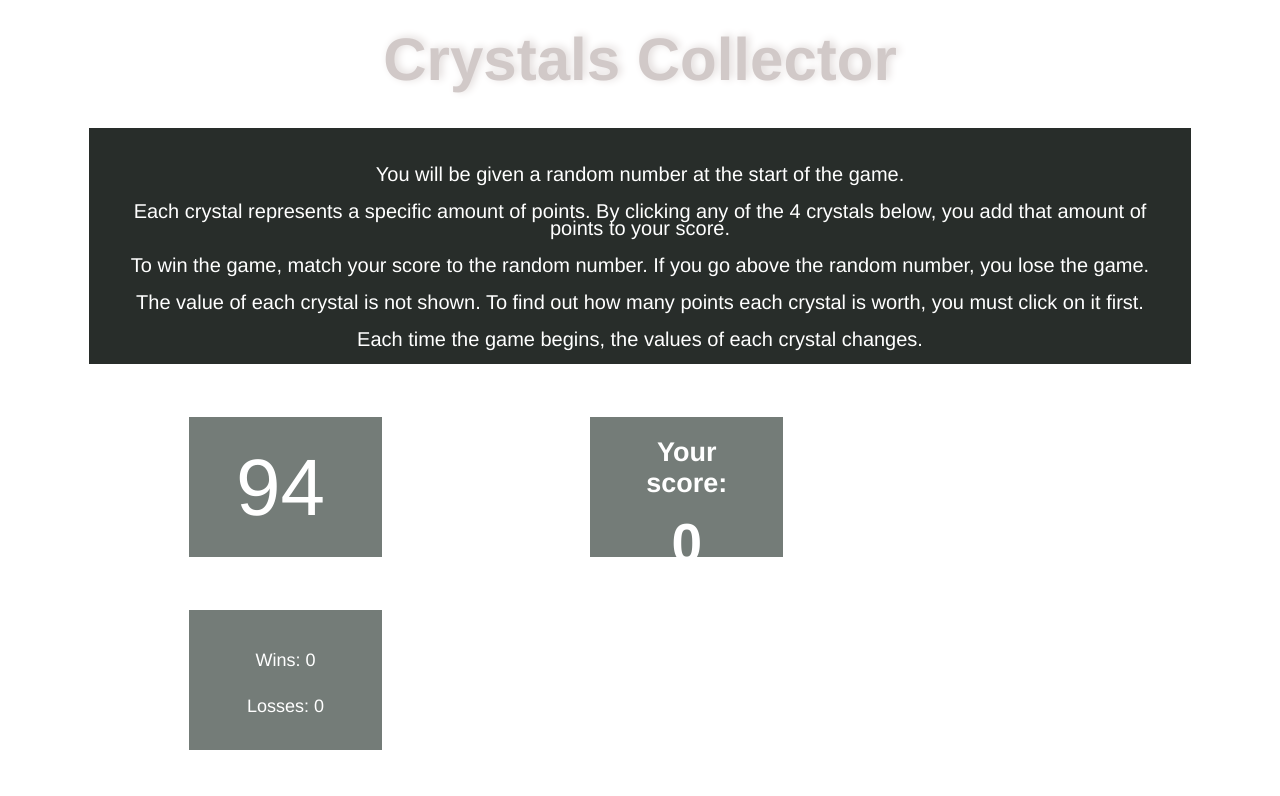
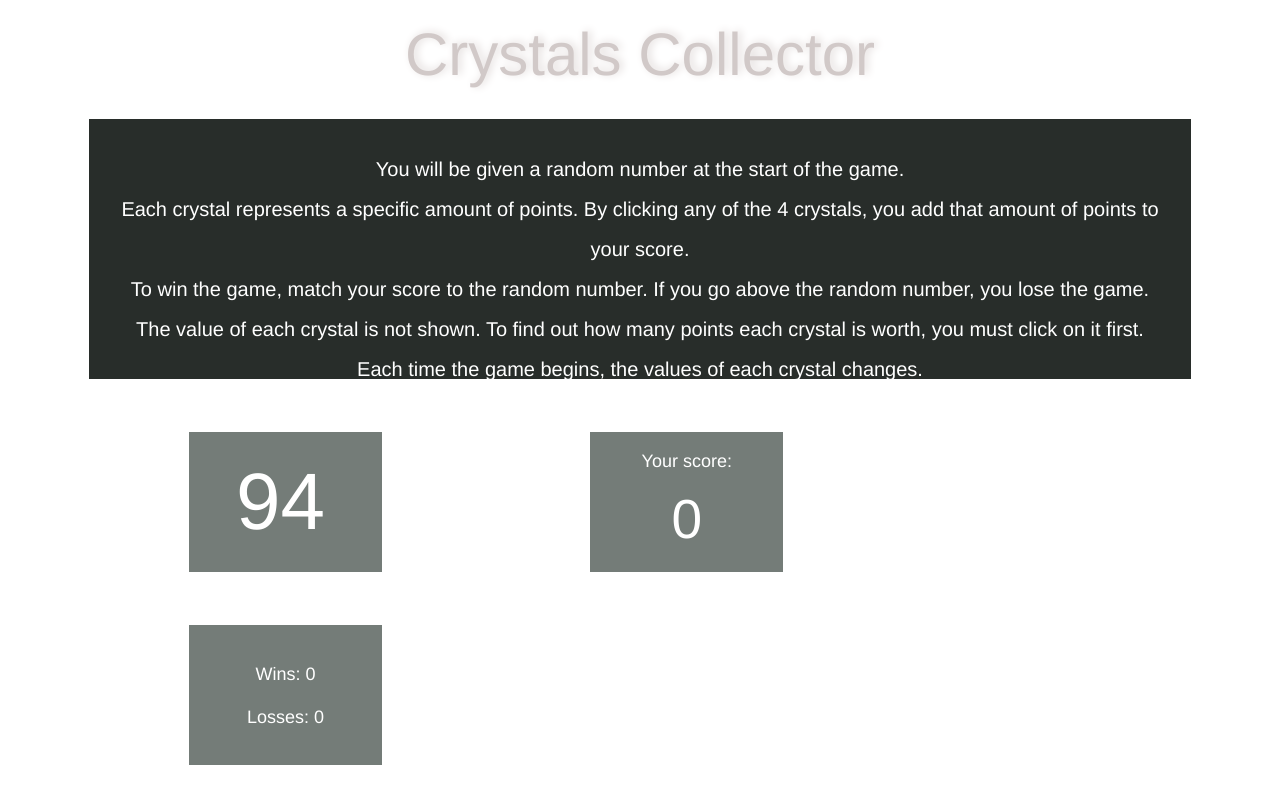
Before and after one commit to alexscar99/week-4-game, a plain HTML site: page index.html in a window 1280 px wide. Shown: the top 796 px of the page. Drawn offline with nearby package versions, Linux system fonts and the light colour scheme.

Commit message:
Fixed some styling errors

```diff
--- a/assets/css/style.css
+++ b/assets/css/style.css
@@ -23,6 +23,7 @@ h2 {
 h3 {
   font-size: 55px;
   margin-top: -10px;
+  padding: 32px;
 }
 
 #instructions,
@@ -35,8 +36,8 @@ h3 {
 #instructions {
   background: #282d2a;
   font-size: 20px;
-  line-height: 17px;
-  padding: 18px;
+  line-height: 40px;
+  padding: 30px;
   height: 200px;
 }
 
@@ -54,7 +55,6 @@ h3 {
 }
 
 #random-number p {
-  margin-top: -5px;
   font-size: 80px;
   margin-right: 10px;
 }
@@ -64,7 +64,7 @@ h3 {
 }
 
 #player-record p.player-record-end-game {
-  margin: -5px auto 20px auto;
+  margin: 0px 0px 15px 0;
 }
 
 #crystals {
--- a/index.html
+++ b/index.html
@@ -5,7 +5,8 @@
   <meta charset="UTF-8">
   <meta name="viewport" content="width=device-width, initial-scale=1.0">
   <meta http-equiv="X-UA-Compatible" content="ie=edge">
-  <title>Crystal Game</title>
+  <title>Crystal Collector</title>
+  <link rel="stylesheet" type="text/css" href="assets/css/reset.css">
   <link rel="stylesheet" type="text/css" href="assets/css/style.css">
 </head>
 
@@ -17,8 +18,8 @@
   <div id="instructions">
     <p>You will be given a random number at the start of the game.</p>
 
-    <p>Each crystal represents a specific amount of points. By clicking any of the 4 crystals below, you add that amount of
-      points to your score.</p>
+    <p>Each crystal represents a specific amount of points. By clicking any of the 4 crystals, you add that amount of points
+      to your score.</p>
 
     <p>To win the game, match your score to the random number. If you go above the random number, you lose the game.</p>
 
```
